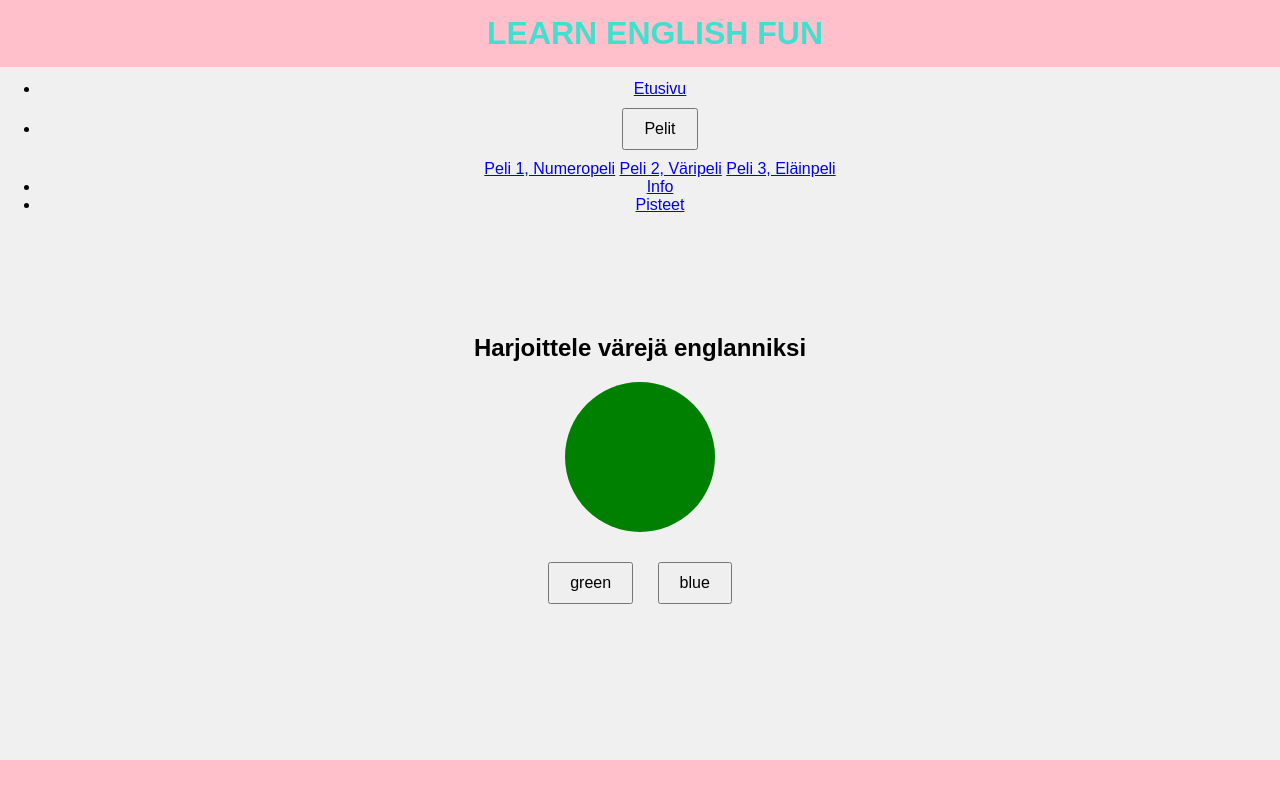
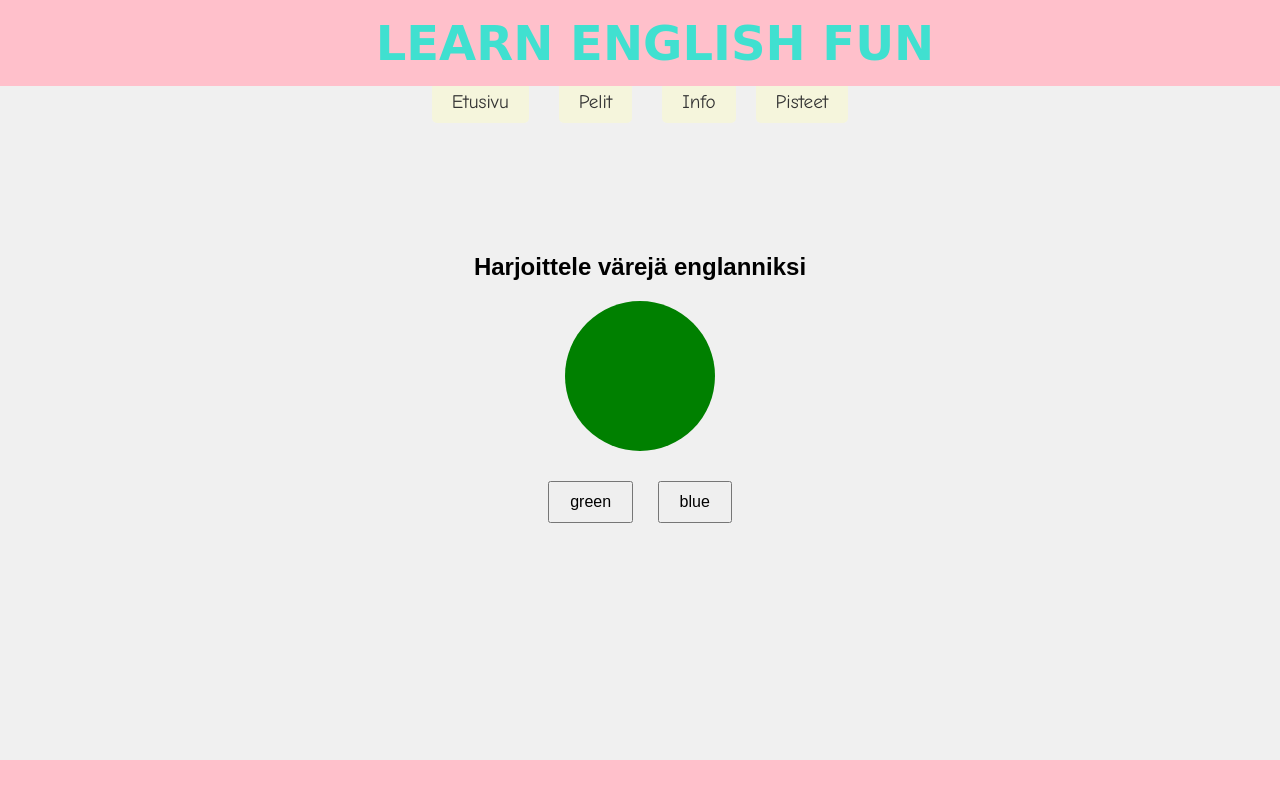
Before and after one commit to santerilamsa/Web-Projekti, a plain HTML site: page Pelit/Peli2_Amalia/index.html in a window 1280 px wide. Drawn offline with Linux system fonts and the light colour scheme.

Commit message:
amalian css

```diff
--- a/Pelit/Peli2_Amalia/style.css
+++ b/Pelit/Peli2_Amalia/style.css
@@ -25,6 +25,121 @@ body {
     height: 40px;
     background-color: pink;
 }
+nav {
+    display: flex;
+    gap: 20px;
+    margin-top: 15px;
+    justify-content: center;
+    flex-wrap: wrap;
+}
+
+nav ul {
+    list-style: none;
+    padding: 0;
+    margin: 0;
+    display: flex;
+    gap: 20px;
+    justify-content: center;
+    align-items: center;
+}
+nav ul li {
+    display: inline-block;
+}
+
+nav ul li a {
+    text-decoration: none;
+    color: #333;
+    font-size: 1.2em;
+    padding: 8px 12px;
+    border-radius: 5px;
+    background-color: #f5f5dc;
+    transition: background-color 0.3s;
+    font-family: 'Comic Sans MS', cursive, sans-serif;
+}
+
+nav ul li a:hover {
+    background-color: rgba(255, 192, 203);
+}
+
+
+
+h1 {
+    margin: 0;
+    font-size: 3em;
+    font-family: 'Great Vibes', cursive;
+    text-align: center;
+}
+
+footer {
+    position: fixed;
+    bottom: 0;
+    width: 100%;
+    background-color: rgba(255, 192, 203);
+    text-align: center;
+    padding: 10px;
+}
+
+
+.dropdown {
+    position: relative;
+}
+
+.dropbtn {
+    background-color: #f5f5dc;
+    color: #333;
+    padding: 10px 20px;
+    border: none;
+    cursor: pointer;
+    font-size: 1.2em;
+    border-radius: 5px;
+    transition: background-color 0.3s;
+    font-family: 'Comic Sans MS', cursive, sans-serif;
+}
+
+.dropbtn:hover {
+    background-color: yellow;
+}
+
+.dropdown-content {
+    display: none;
+    position: absolute;
+    background-color: yellow;
+    min-width: 160px;
+    box-shadow: 0px 8px 16px rgba(0,0,0,0.2);
+    border-radius: 5px;
+    z-index: 100;
+}
+
+.dropdown-content a {
+    display: block;
+    padding: 10px;
+    text-decoration: none;
+    color: #333;
+    font-size: 1em;
+    transition: background-color 0.3s;
+}
+
+.dropdown-content a:hover {
+    background-color: rgb(238, 137, 228);
+}
+
+
+.dropdown:hover .dropdown-content {
+    display: block;
+}
+.info-btn {
+    display: inline-block;
+    padding: 10px 20px;
+    background-color: #f5f5dc;
+    color: #333;
+    text-decoration: none;
+    border-radius: 5px;
+    font-family: 'Comic Sans MS', cursive, sans-serif;
+}
+
+.info-btn:hover {
+    background-color: yellow;
+}
 
 .game-container {
     margin-top: 120px;
```
